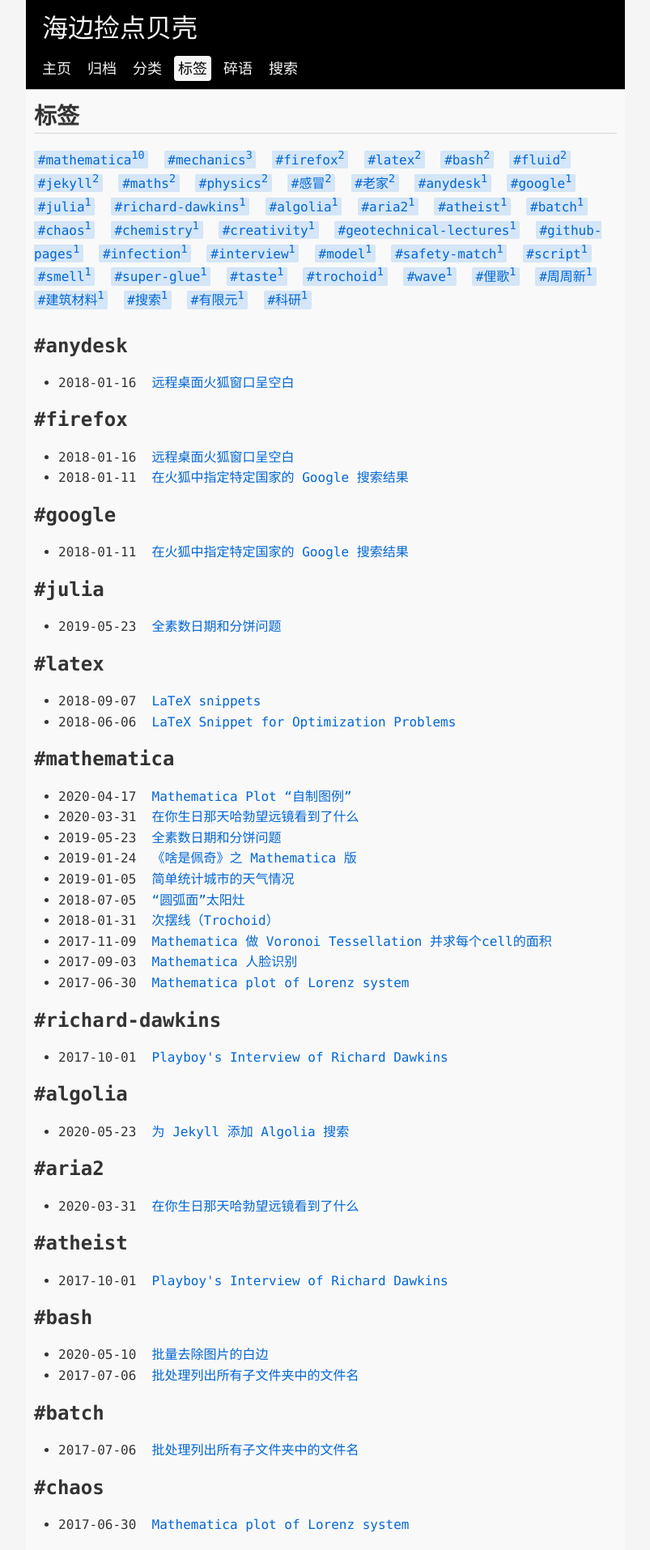
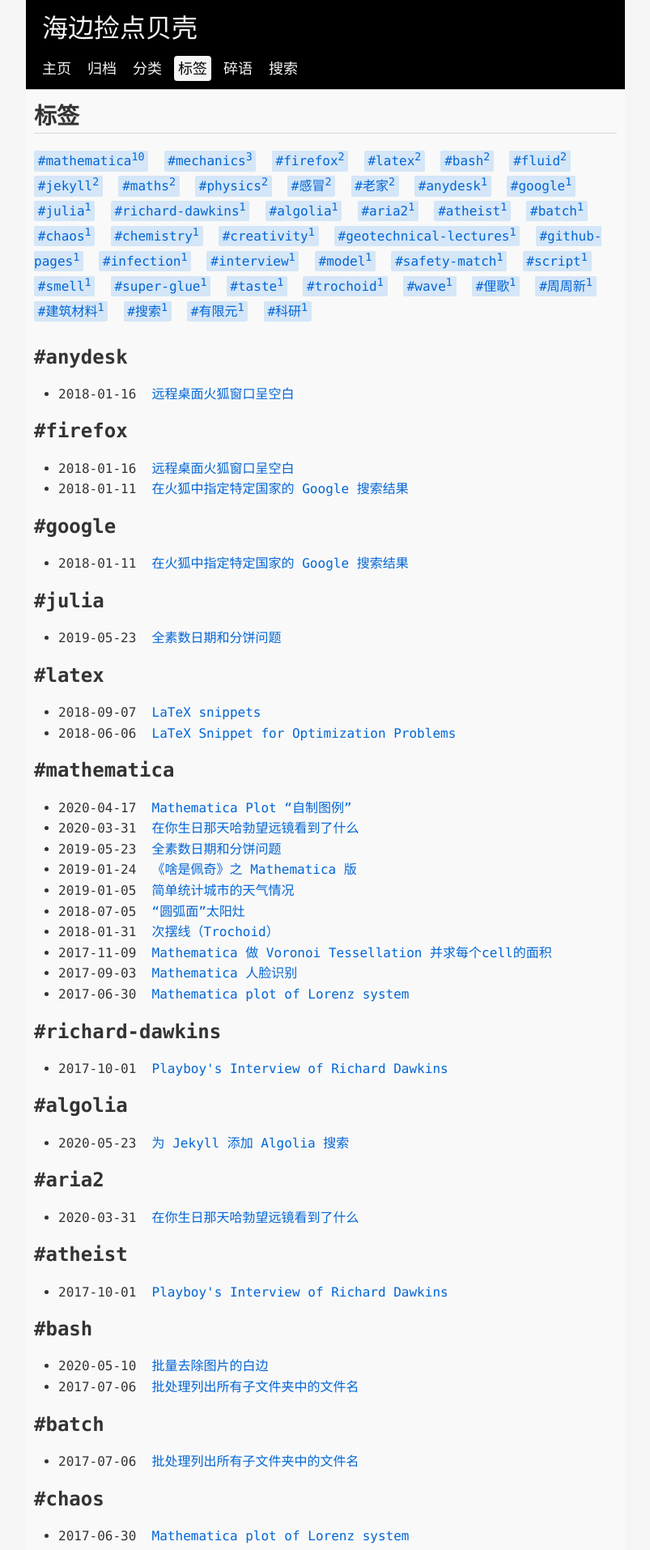
Before and after one commit to xienotes/xienotes.github.io, a Jekyll site: the page built from tags.html, in a window 1280 px wide. Shown: the top 1914 px of the page at 81% size, without its empty margins (238-1041 px from the left). Built offline with Jekyll 4.4.1, drawn with Linux system fonts in a browser that asks for light colours.

Commit message:
minor change of tag layout

```diff
--- a/assets/css/shared.css
+++ b/assets/css/shared.css
@@ -267,11 +267,12 @@ li.nav-item {
     font-size: larger
 }
 
-.post-tag {
+a.post-tag {
     background-color: #d4e6f7;
-    padding: 0.1em 0.3em;
+    padding: 0.2em 0.3em;
     border-radius: 2px;
-    word-wrap: none;
+    line-height: 1.6rem;
+    word-break: keep-all;
 }
 
 .post-note {
```
